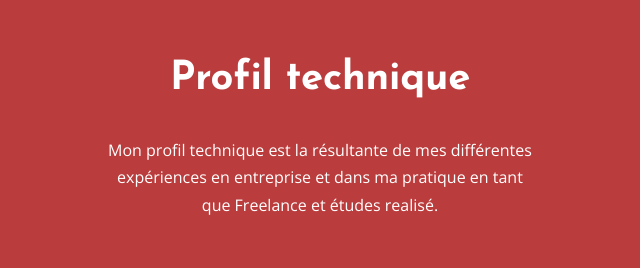
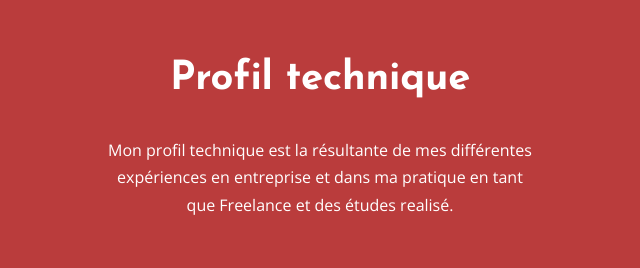
Before and after one commit to jeffreyagnz/JeffreyARIAS, a plain HTML site: page index.html in a window 1280 px wide. Shown: the part 1900-2168 px from the top of the page, 41-681 px from the left. Drawn offline with nearby package versions, Linux system fonts and the light colour scheme; no server answers; animation ran at ten frames a second.

Commit message:
Update index.html

```diff
--- a/index.html
+++ b/index.html
@@ -183,7 +183,7 @@
 					<div class="left wow fadeInLeft" data-wow-duration="1s">
 						<div class="jeff_tm_main_title" data-text-align="center" data-color="light">
 							<h3>Profil technique<br /></h3>
-							<p>Mon profil technique est la résultante de mes différentes expériences en entreprise et dans ma pratique en tant que Freelance et études realisé.
+							<p>Mon profil technique est la résultante de mes différentes expériences en entreprise et dans ma pratique en tant que Freelance et des études realisé.
 							</p>
 						</div>
 						<br />
```
